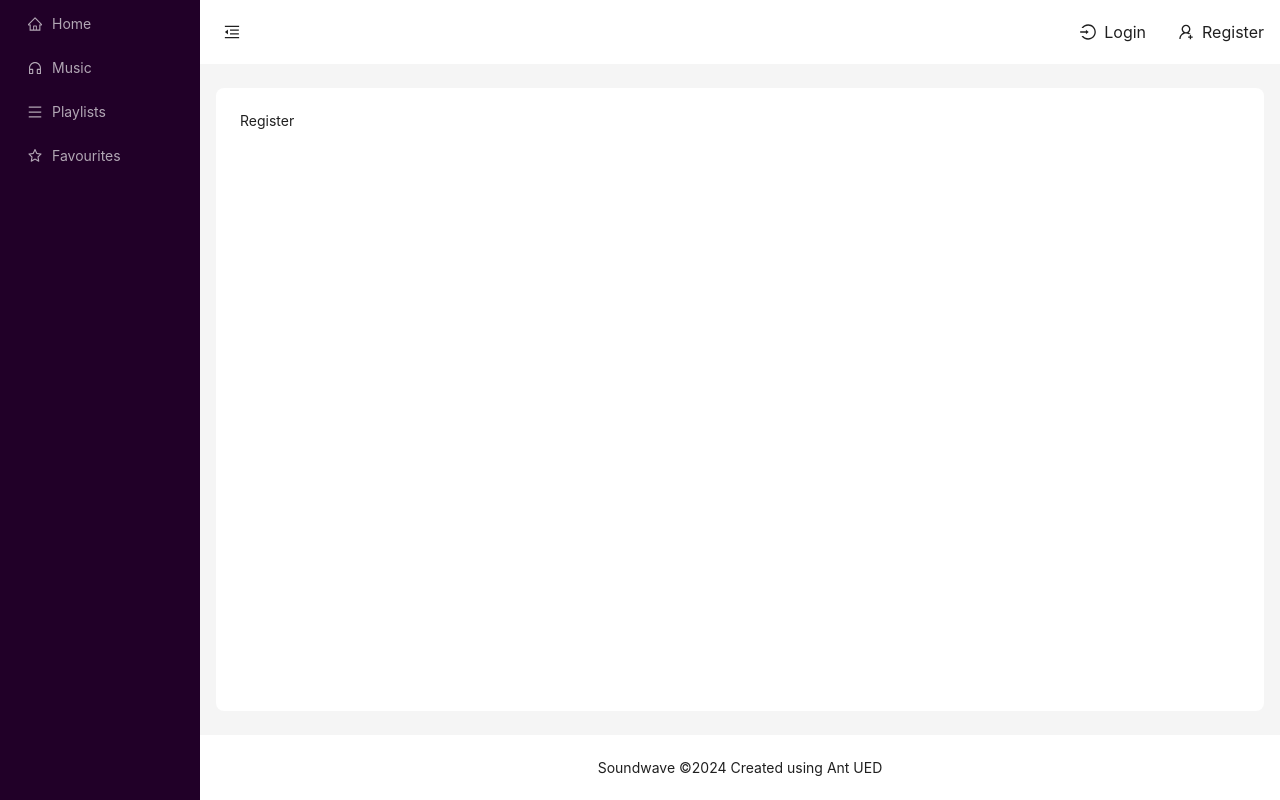
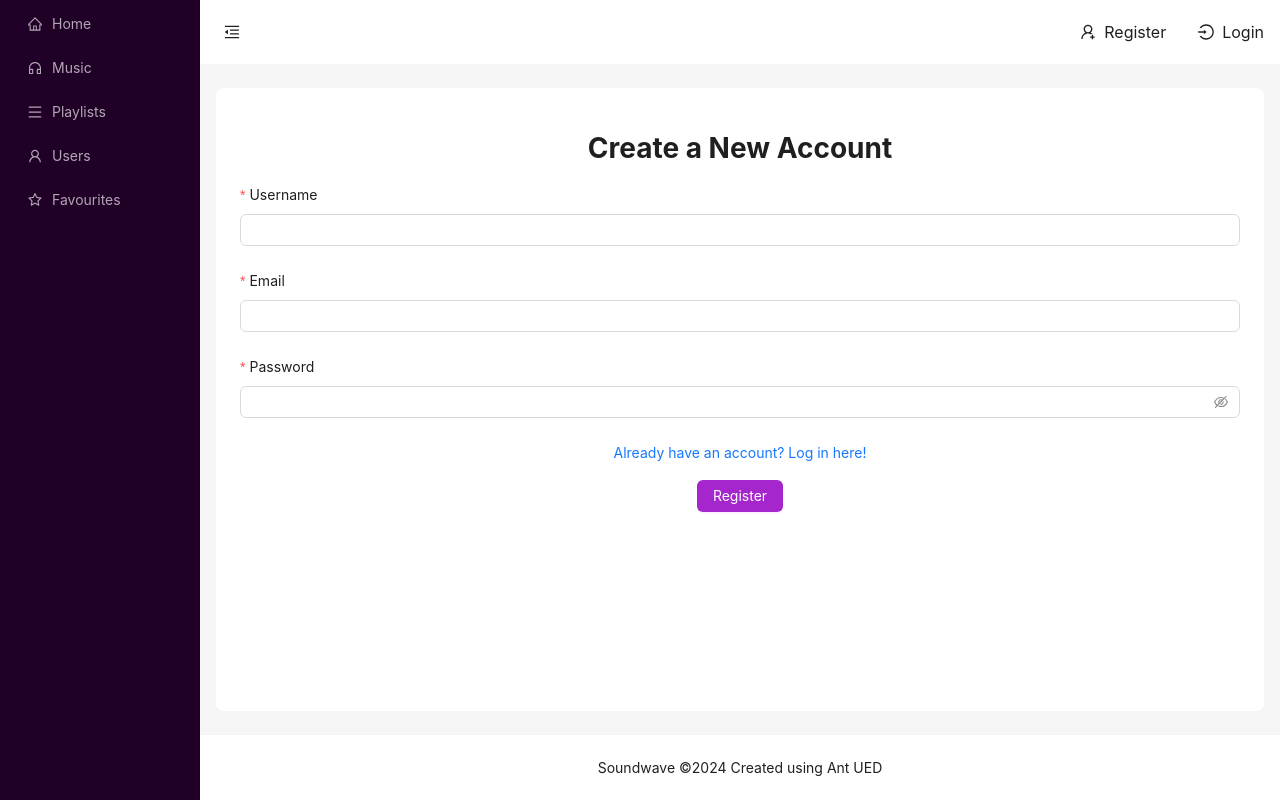
Before and after one commit to nitesw/Soundwave-React-TS-ITStep, a React (Vite) app: page /register in a window 1280 px wide. Built offline with nearby package versions, Linux system fonts and the light colour scheme.

Commit message:
Add pseudo login and register

```diff
--- a/src/App.tsx
+++ b/src/App.tsx
@@ -12,6 +12,7 @@ import Profile from "./components/Profile";
 import CreatePlaylist from "./components/CreatePlaylist";
 import PlaylistInfo from "./components/PlaylistInfo";
 import EditPlaylist from "./components/EditPlaylist";
+import UsersTable from "./components/UsersTable";
 
 function App() {
   return (
@@ -20,6 +21,7 @@ function App() {
         <Route index element={<p>Home page</p>} />
         <Route path="/music" element={<MusicTable />} />
         <Route path="/login" element={<Login />} />
+        <Route path="/users" element={<UsersTable />} />
         <Route path="/register" element={<Register />} />
         <Route path="/profile" element={<Profile />} />
         <Route path="/playlists" element={<PlaylistsTable />} />
--- a/src/components/AppLayout.tsx
+++ b/src/components/AppLayout.tsx
@@ -8,6 +8,7 @@ import {
   MenuUnfoldOutlined,
   StarOutlined,
   UserAddOutlined,
+  UserOutlined,
 } from "@ant-design/icons";
 import { Button, Layout, Menu, theme } from "antd";
 import { Footer } from "antd/es/layout/layout";
@@ -39,6 +40,15 @@ const items = [
     icon: (
       <Link to="/playlists" draggable="false">
         <MenuOutlined />
+      </Link>
+    ),
+  },
+  {
+    key: "/users",
+    label: "Users",
+    icon: (
+      <Link to="/users" draggable="false">
+        <UserOutlined />
       </Link>
     ),
   },
@@ -104,6 +114,18 @@ const AppLayout: React.FC = () => {
             }}
           />
           <div>
+            <Link to="/register">
+              <Button
+                type="text"
+                icon={<UserAddOutlined />}
+                style={{
+                  fontSize: "16px",
+                  height: 64,
+                }}
+              >
+                Register
+              </Button>
+            </Link>
             <Link to="/login">
               <Button
                 type="text"
@@ -114,18 +136,6 @@ const AppLayout: React.FC = () => {
                 }}
               >
                 Login
-              </Button>
-            </Link>
-            <Link to="/register">
-              <Button
-                type="text"
-                icon={<UserAddOutlined />}
-                style={{
-                  fontSize: "16px",
-                  height: 64,
-                }}
-              >
-                Register
               </Button>
             </Link>
           </div>
--- a/src/components/Login.tsx
+++ b/src/components/Login.tsx
@@ -1,3 +1,70 @@
-export default function Login() {
-  return <div>Login</div>;
-}
+import React from "react";
+import type { FormProps } from "antd";
+import { Button, Form, Input, message } from "antd";
+import { LoginFields } from "../models/accounts";
+import { accountsService } from "../services/accounts.service";
+import { Link } from "react-router-dom";
+import { tokenService } from "../services/token.service";
+
+const onFinish: FormProps<LoginFields>["onFinish"] = (values) => {
+  accountsService
+    .login(values)
+    .then((res) => {
+      console.log(res);
+
+      if (res.status === 200) {
+        tokenService.save(res.data.token);
+        message.success("Success!");
+      }
+    })
+    .catch((err) => {
+      message.error(err.response.data.detail);
+    });
+};
+
+const Login: React.FC = () => (
+  <>
+    <h1 style={{ textAlign: "center" }}>Log in to Your Account</h1>
+    <Form
+      name="basic"
+      layout="vertical"
+      initialValues={{ remember: true }}
+      onFinish={onFinish}
+      autoComplete="off"
+    >
+      <Form.Item<LoginFields>
+        label="Username"
+        name="userName"
+        rules={[
+          {
+            required: true,
+            min: 5,
+            message: "Username must be at least 5 characters long!",
+          },
+        ]}
+      >
+        <Input />
+      </Form.Item>
+      <Form.Item<LoginFields>
+        label="Password"
+        name="password"
+        rules={[{ required: true, message: "Please input your password!" }]}
+      >
+        <Input.Password />
+      </Form.Item>
+
+      <Link to="/register">
+        <div style={{ textAlign: "center", margin: "16px" }}>
+          Don't have an account? Sign up now!
+        </div>
+      </Link>
+      <Form.Item style={{ textAlign: "center" }}>
+        <Button type="primary" htmlType="submit">
+          Login
+        </Button>
+      </Form.Item>
+    </Form>
+  </>
+);
+
+export default Login;
--- a/src/components/Register.tsx
+++ b/src/components/Register.tsx
@@ -1,3 +1,75 @@
-export default function Register() {
-  return <div>Register</div>;
-}
+import React from "react";
+import type { FormProps } from "antd";
+import { Button, Form, Input, message } from "antd";
+import { RegisterFields } from "../models/accounts";
+import { accountsService } from "../services/accounts.service";
+import { Link } from "react-router-dom";
+
+const onFinish: FormProps<RegisterFields>["onFinish"] = (values) => {
+  accountsService
+    .register(values)
+    .then((res) => {
+      console.log(res);
+      if (res.status === 200) {
+        message.success("User registered successfully!");
+      }
+    })
+    .catch((err) => {
+      console.log(err);
+      message.error(err.response.data.detail);
+    });
+};
+
+const Register: React.FC = () => (
+  <>
+    <h1 style={{ textAlign: "center" }}>Create a New Account</h1>
+    <Form
+      name="basic"
+      layout="vertical"
+      initialValues={{ remember: true }}
+      onFinish={onFinish}
+      autoComplete="off"
+    >
+      <Form.Item<RegisterFields>
+        label="Username"
+        name="userName"
+        rules={[
+          {
+            required: true,
+            min: 5,
+            message: "Username must be at least 5 characters long!",
+          },
+        ]}
+      >
+        <Input />
+      </Form.Item>
+      <Form.Item<RegisterFields>
+        label="Email"
+        name="email"
+        rules={[{ required: true, message: "Please input your email!" }]}
+      >
+        <Input />
+      </Form.Item>
+      <Form.Item<RegisterFields>
+        label="Password"
+        name="password"
+        rules={[{ required: true, message: "Please input your password!" }]}
+      >
+        <Input.Password />
+      </Form.Item>
+
+      <Link to="/login">
+        <div style={{ textAlign: "center", margin: "16px" }}>
+          Already have an account? Log in here!
+        </div>
+      </Link>
+      <Form.Item style={{ textAlign: "center" }}>
+        <Button type="primary" htmlType="submit">
+          Register
+        </Button>
+      </Form.Item>
+    </Form>
+  </>
+);
+
+export default Register;
--- /dev/null
+++ b/src/components/UsersTable.tsx
@@ -0,0 +1,44 @@
+import { useEffect, useState } from "react";
+import { Table, TableProps } from "antd";
+import { UserModel } from "../models/accounts";
+import { accountsService } from "../services/accounts.service";
+
+const UsersTable = () => {
+  const [users, setUsers] = useState<UserModel[]>([]);
+
+  const columns: TableProps<UserModel>["columns"] = [
+    {
+      title: "#",
+      dataIndex: "id",
+      key: "id",
+    },
+    {
+      title: "Username",
+      dataIndex: "userName",
+      key: "userName",
+    },
+    {
+      title: "Email",
+      dataIndex: "email",
+      key: "email",
+    },
+    {
+      title: "Password Hash",
+      dataIndex: "passwordHash",
+      key: "passwordHash",
+    },
+  ];
+
+  useEffect(() => {
+    accountsService.getAll().then((response) => {
+      setUsers(response.data as UserModel[]);
+    });
+  }, []);
+
+  return (
+    <>
+      <Table columns={columns} dataSource={users} rowKey="id" />
+    </>
+  );
+};
+export default UsersTable;
--- /dev/null
+++ b/src/models/accounts.ts
@@ -0,0 +1,25 @@
+export interface UserModel {
+  id: string;
+  userName: string;
+  email: string;
+  passwordHash: string;
+}
+export type LoginFields = {
+  userName?: string;
+  password?: string;
+};
+export type RegisterFields = {
+  userName?: string;
+  email?: string;
+  password?: string;
+};
+export interface TokenPayload {
+  id: string;
+  userName: string;
+  email: string;
+}
+export interface TokenPayloadItems {
+  "http://schemas.xmlsoap.org/ws/2005/05/identity/claims/nameidentifier": string;
+  "http://schemas.xmlsoap.org/ws/2005/05/identity/claims/name": string;
+  "http://schemas.xmlsoap.org/ws/2005/05/identity/claims/emailaddress": string;
+}
--- /dev/null
+++ b/src/services/accounts.service.ts
@@ -0,0 +1,16 @@
+import axios from "axios";
+import { LoginFields, RegisterFields } from "../models/accounts";
+
+const API = import.meta.env.VITE_ACCOUNTS_API;
+let api = axios.create({ baseURL: API });
+export const accountsService = {
+  getAll() {
+    return api.get("all");
+  },
+  register(values: RegisterFields) {
+    return api.post("register", values);
+  },
+  login(values: LoginFields) {
+    return api.post("login", values);
+  },
+};
--- /dev/null
+++ b/src/services/token.service.ts
@@ -0,0 +1,41 @@
+import { jwtDecode } from "jwt-decode";
+import { TokenPayload, TokenPayloadItems } from "../models/accounts";
+
+const accessTokenKey = "access-token";
+
+export const tokenService = {
+  save(accessToken: string) {
+    localStorage.setItem(accessTokenKey, accessToken);
+  },
+  isAuthenticated(): boolean {
+    return localStorage.getItem(accessTokenKey) !== null;
+  },
+  get(): string | null {
+    return localStorage.getItem(accessTokenKey);
+  },
+  logout() {
+    localStorage.removeItem(accessTokenKey);
+  },
+  getPayload(): TokenPayload | null {
+    const token = this.get();
+    if (token === null) return null;
+
+    try {
+      const payload = jwtDecode<TokenPayloadItems>(token);
+
+      return {
+        id: payload[
+          "http://schemas.xmlsoap.org/ws/2005/05/identity/claims/nameidentifier"
+        ],
+        userName:
+          payload["http://schemas.xmlsoap.org/ws/2005/05/identity/claims/name"],
+        email:
+          payload[
+            "http://schemas.xmlsoap.org/ws/2005/05/identity/claims/emailaddress"
+          ],
+      };
+    } catch (Error) {
+      return null;
+    }
+  },
+};
```
Also changed, not shown: 1 other file (tests, documents, lock files or other folders).
